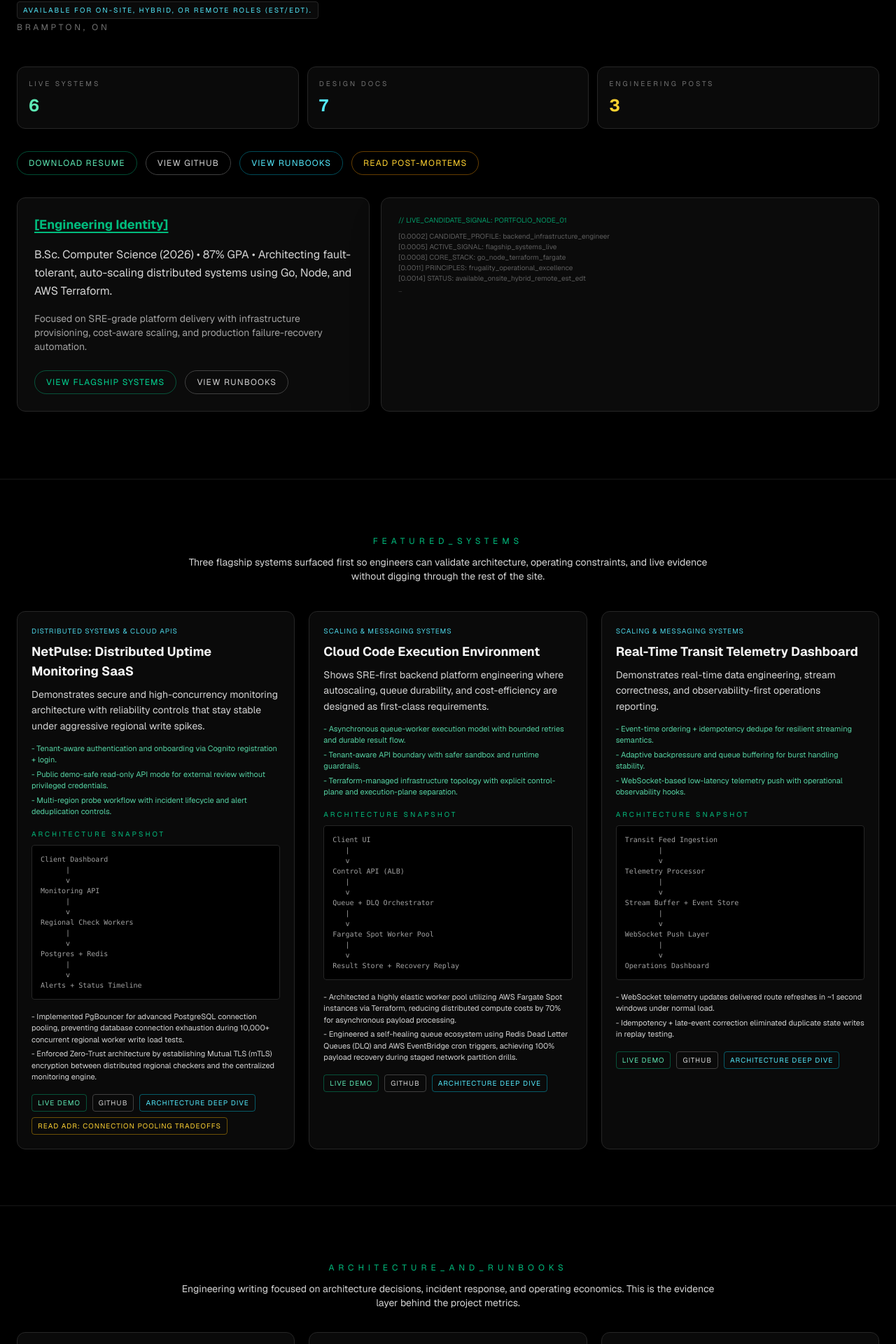
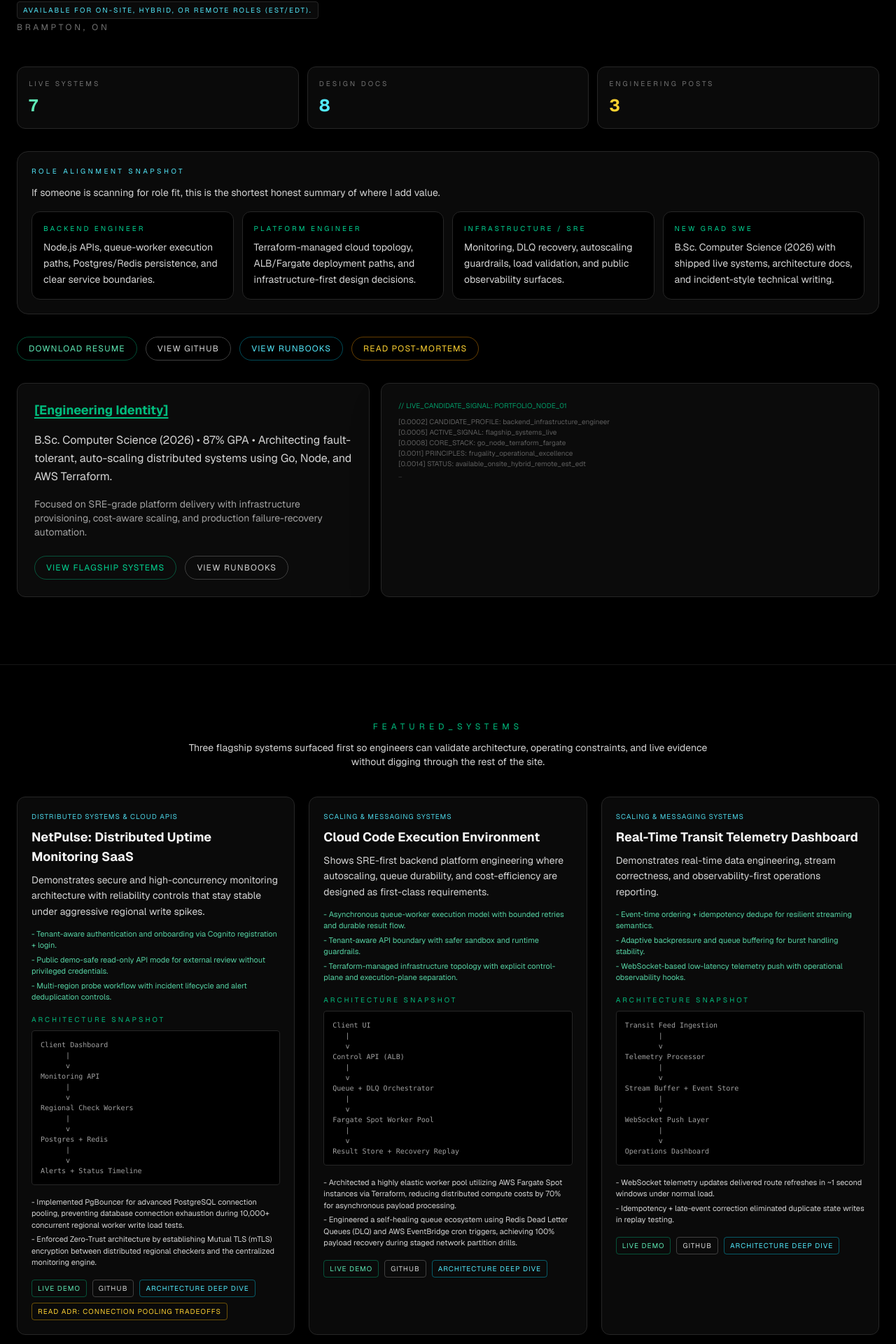
Before and after one commit to MohammedVep/mohammed-portfolio, a Next.js app: page / in a window 1280 px wide. Shown: the part 335-2255 px from the top of the page at 70% size. Built offline with nearby package versions, Linux system fonts and the light colour scheme.

Commit message:
Restore AI project and add passive role summary

```diff
--- a/components/sections/contact/Contact.tsx
+++ b/components/sections/contact/Contact.tsx
@@ -10,6 +10,7 @@ const liveAppOrder = [
   "realtime-transit-telemetry",
   "telecom-network-visualizer",
   "mini-load-balancer",
+  "ai-job-match-analysis",
 ] as const;
 
 const liveAppLabels: Record<(typeof liveAppOrder)[number], string> = {
@@ -18,6 +19,7 @@ const liveAppLabels: Record<(typeof liveAppOrder)[number], string> = {
   "realtime-transit-telemetry": "Transit Telemetry",
   "telecom-network-visualizer": "Telecom Visualizer",
   "mini-load-balancer": "Mini Load Balancer",
+  "ai-job-match-analysis": "AI Job Match",
 };
 
 export default function Contact() {
--- a/components/sections/hero/Hero.tsx
+++ b/components/sections/hero/Hero.tsx
@@ -10,6 +10,24 @@ export default function Hero() {
   const liveProjectCount = projectsData.filter((project) => Boolean(project.liveUrl)).length;
   const systemDesignCount = projectsData.filter((project) => Boolean(project.systemDesignUrl)).length;
   const blogPostCount = blogPostsSorted.length;
+  const roleSummaryCards = [
+    {
+      title: "Backend Engineer",
+      detail: "Node.js APIs, queue-worker execution paths, Postgres/Redis persistence, and clear service boundaries.",
+    },
+    {
+      title: "Platform Engineer",
+      detail: "Terraform-managed cloud topology, ALB/Fargate deployment paths, and infrastructure-first design decisions.",
+    },
+    {
+      title: "Infrastructure / SRE",
+      detail: "Monitoring, DLQ recovery, autoscaling guardrails, load validation, and public observability surfaces.",
+    },
+    {
+      title: "New Grad SWE",
+      detail: "B.Sc. Computer Science (2026) with shipped live systems, architecture docs, and incident-style technical writing.",
+    },
+  ];
 
   const baseTelemetry = [
     "[0.0002] CANDIDATE_PROFILE: backend_infrastructure_engineer",
@@ -127,6 +145,24 @@ export default function Hero() {
             <p className="mt-2 text-2xl font-bold text-amber-300">{blogPostCount}</p>
           </div>
         </div>
+        <div className="mb-8 rounded-2xl border border-neutral-800 bg-neutral-950 p-5">
+          <p className="text-[10px] font-mono uppercase tracking-[0.35em] text-cyan-300">
+            Role Alignment Snapshot
+          </p>
+          <p className="mt-3 max-w-3xl text-sm leading-relaxed text-neutral-300">
+            If someone is scanning for role fit, this is the shortest honest summary of where I add value.
+          </p>
+          <div className="mt-4 grid gap-3 md:grid-cols-2 xl:grid-cols-4">
+            {roleSummaryCards.map((card) => (
+              <div key={card.title} className="rounded-xl border border-neutral-800 bg-black p-4">
+                <p className="text-[10px] font-mono uppercase tracking-[0.3em] text-emerald-400">
+                  {card.title}
+                </p>
+                <p className="mt-2 text-sm leading-relaxed text-neutral-300">{card.detail}</p>
+              </div>
+            ))}
+          </div>
+        </div>
         <div className="mb-8 flex flex-wrap gap-3">
           <a
             href={profileData.resumeUrl}
--- a/content/profile/index.ts
+++ b/content/profile/index.ts
@@ -10,6 +10,8 @@ export const profileData = {
   netPulseLiveUrl: "https://main.dpl90cw6xnizn.amplifyapp.com",
   netPulseRepoUrl: "https://github.com/MohammedVep/NetPulse",
   sreDashboardUrl: "/sre-dashboard",
+  aiSystemLiveUrl: "https://wvighhwvmf.us-east-1.awsapprunner.com",
+  aiSystemRepoUrl: "https://github.com/MohammedVep/ai-system-shared-ai-platform",
   availability: "Available for on-site, hybrid, or remote roles (EST/EDT).",
   summary:
     "B.Sc. Computer Science (2026) • 87% GPA • Architecting fault-tolerant, auto-scaling distributed systems using Go, Node, and AWS Terraform.",
--- a/content/projects/index.ts
+++ b/content/projects/index.ts
@@ -403,6 +403,65 @@ export const projectsData: PortfolioProject[] = [
     systemDesignUrl: "/system-design/telecom-network-visualizer",
   },
   {
+    id: "ai-job-match-analysis",
+    title: "AI Job Match Analysis Service",
+    projectType: "Full-Stack Product Engineering",
+    description:
+      "Evidence-grounded AI workflow that turns job requirements into structured fit briefs using project metadata, prompt orchestration, and a live web interface.",
+    whyItMatters:
+      "Shows applied AI product engineering without relying on generic chat UX: structured outputs, grounding, and reviewer-visible system behavior are first-class concerns.",
+    architectureSummary:
+      "Web client -> requirement parser -> project evidence retrieval -> prompt orchestration layer -> LLM response formatter -> fit brief UI.",
+    metrics: "Structured LLM Workflow | Grounded Role Analysis",
+    impactMetrics: [
+      "Converted unstructured job descriptions into normalized requirement signals and evidence-backed summaries for repeatable analysis.",
+      "Grounded generated output in project metadata so responses reference concrete systems, system design docs, and shipped artifacts instead of generic claims.",
+      "Published a live deployed interface and source repository to expose prompt orchestration, response formatting, and product UX decisions end to end.",
+    ],
+    tags: ["Next.js", "TypeScript", "LLM Integration", "Prompt Orchestration", "Structured Outputs"],
+    hardProblem:
+      "Generate useful role-alignment summaries while keeping outputs grounded in real project evidence and preventing generic or inflated AI responses.",
+    architecture: `graph LR
+  Client[Web Client]-->Parser[Requirement Parser]
+  Parser-->Retriever[Project Evidence Retrieval]
+  Retriever-->Prompt[Prompt Orchestration Layer]
+  Prompt-->LLM[LLM Analysis Service]
+  LLM-->Formatter[Structured Response Formatter]
+  Formatter-->Client`,
+    tradeoffs: [
+      "More aggressive prompt shaping improves consistency but can reduce flexibility for unusual job descriptions.",
+      "Evidence grounding improves trust, but requires curated project metadata to avoid thin or repetitive output.",
+      "Structured outputs improve readability, but can hide nuance if the scoring schema is too rigid.",
+    ],
+    invariants: [
+      "Generated summaries remain tied to explicit project evidence instead of free-form unsupported claims.",
+      "Output structure is stable enough for quick skim and comparison across roles.",
+      "Live UI remains usable without forcing the reviewer through a multi-step workflow.",
+    ],
+    highlights: [
+      "Built a live AI-backed product rather than a static prompt demo.",
+      "Grounded outputs in concrete portfolio evidence to reduce hallucinated summaries.",
+      "Exposed both the deployed app and source repository for technical review.",
+    ],
+    behavioralSignals: [
+      "Treated applied AI as a product and systems problem, not just a model wrapper.",
+      "Optimized for explainability and grounding over novelty-only interaction patterns.",
+      "Kept the default portfolio narrative understandable even without using the tool.",
+    ],
+    productionCapabilities: [
+      "Requirement parsing and evidence retrieval before prompt execution.",
+      "Structured response generation designed for consistent skimability.",
+      "Live deployed interface with supporting repository and architecture documentation.",
+    ],
+    recentUpdates: [
+      "Repositioned the AI workflow as a supporting portfolio project instead of a primary homepage workflow.",
+      "Kept live deployment and source access while shifting default landing-page alignment into passive summaries.",
+    ],
+    liveUrl: profileData.aiSystemLiveUrl,
+    repoUrl: profileData.aiSystemRepoUrl,
+    systemDesignUrl: "/system-design/ai-job-match-analysis",
+  },
+  {
     id: "tutoring",
     title: "Online Tutoring Management System (Capstone)",
     projectType: "Full-Stack Product Engineering",
```
